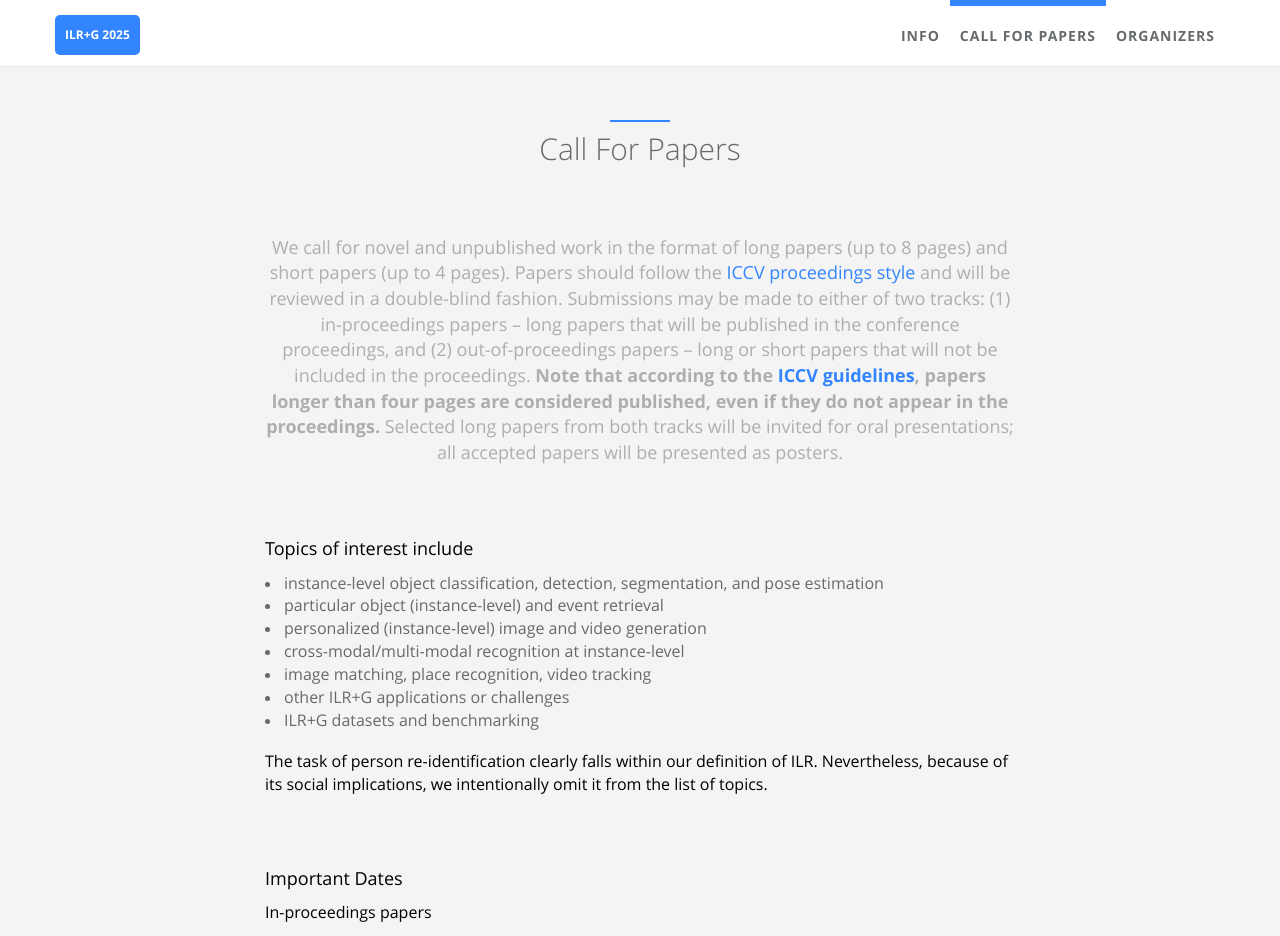
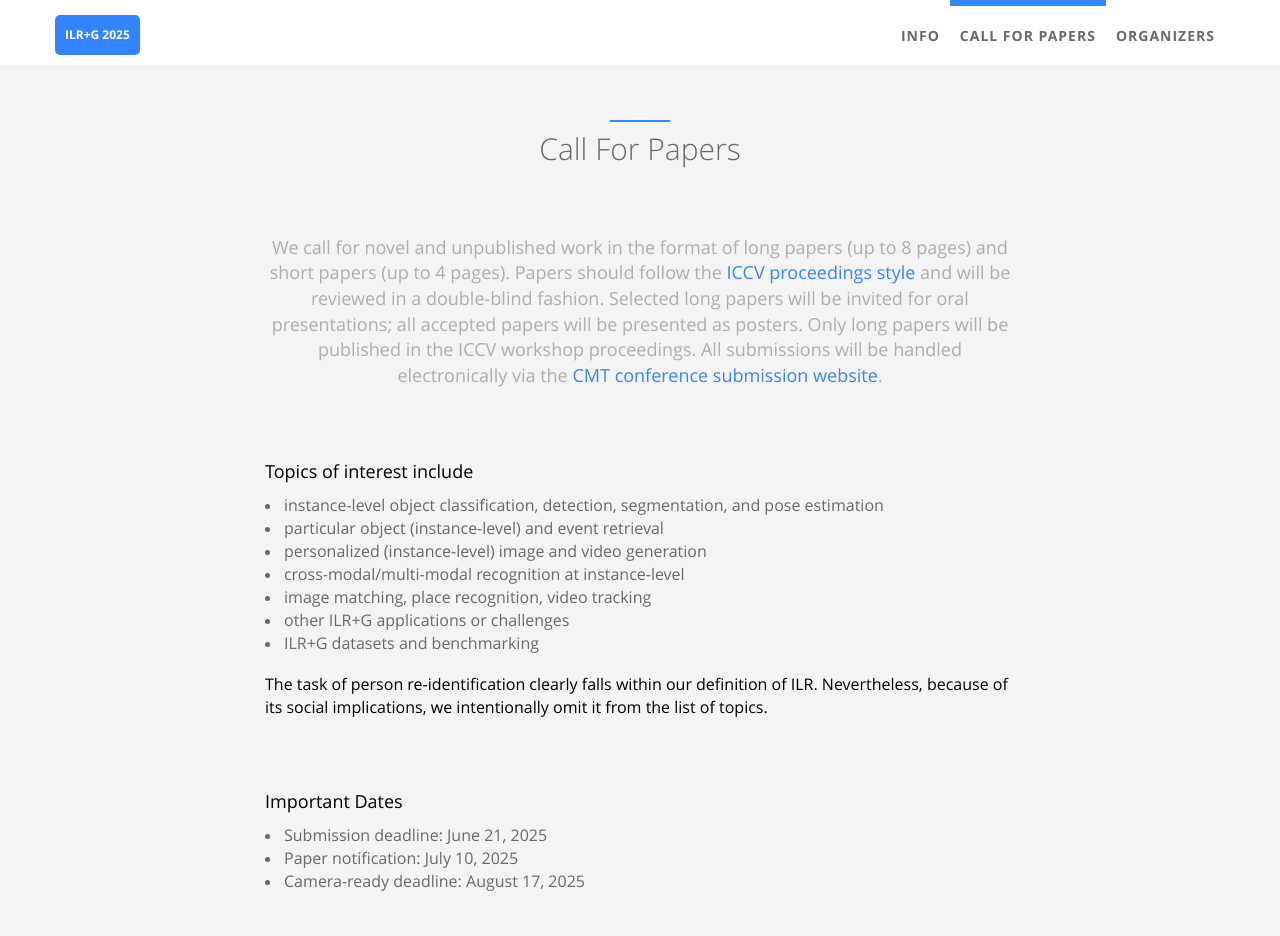
Before and after one commit to ilr-workshop/ICCVW2025, a Jekyll site: the page built from index.html, in a window 1280 px wide and 1400 px high, scrolled down 1144 px. Shown: the top 936 px of the window. Built offline with Jekyll 4.4.1, drawn with Linux system fonts in a browser that asks for light colours; some of the changed text lies outside the part shown.

Commit message:
Update call_for_paper.html

```diff
--- a/_includes/sections/call_for_paper.html
+++ b/_includes/sections/call_for_paper.html
@@ -8,7 +8,7 @@
     </div>
     <div class="row">
         <div class="col-lg-8 col-lg-offset-2 text-center m-t-lg m-b-lg wow zoomIn">
-            <p><font size="4px"><span data-i18n="about_me.des"> We call for novel and unpublished work in the format of long papers (up to 8 pages) and short papers (up to 4 pages). Papers should follow the <a href="https://media.eventhosts.cc/Conferences/ICCV2025/ICCV2025-Author-Kit-Feb.zip" target="_blank"><span class="navy">ICCV proceedings style</span></a> and will be reviewed in a double-blind fashion. Submissions may be made to either of two tracks: (1) in-proceedings papers – long papers that will be published in the conference proceedings, and (2) out-of-proceedings papers – long or short papers that will not be included in the proceedings. <b>Note that according to the <a href="https://iccv.thecvf.com/Conferences/2025/AuthorGuidelines" target="_blank"><span class="navy">ICCV guidelines</span></a>, papers longer than four pages are considered published, even if they do not appear in the proceedings.</b> Selected long papers from both tracks will be invited for oral presentations; all accepted papers will be presented as posters. </span></font></p>
+            <p><font size="4px"><span data-i18n="about_me.des"> We call for novel and unpublished work in the format of long papers (up to 8 pages) and short papers (up to 4 pages). Papers should follow the <a href="https://media.eventhosts.cc/Conferences/ICCV2025/ICCV2025-Author-Kit-Feb.zip" target="_blank"><span class="navy">ICCV proceedings style</span></a> and will be reviewed in a double-blind fashion. Selected long papers will be invited for oral presentations; all accepted papers will be presented as posters. Only long papers will be published in the ICCV workshop proceedings. All submissions will be handled electronically via the <a href="https://cmt3.research.microsoft.com/ILRnG2025" target="_blank"><span class="navy">CMT conference submission website</span></a>.</span></font></p>
          </div>
          <div class="col-lg-8 col-lg-offset-2 m-t-lg m-b-lg wow zoomIn">
             <p><font size="4px" color="#000000"><span data-i18n="about_me.des">  Topics of interest include </span></font></p>
@@ -23,14 +23,9 @@
          </div>
          <div class="col-lg-8 col-lg-offset-2 m-t-lg m-b-lg wow zoomIn">
             <p><font size="4px" color="#000000"><span data-i18n="about_me.des">  Important Dates </span></font></p>
-            <p><font size="3px" color="#000000"><span data-i18n="about_me.des">  In-proceedings papers </span></font></p>
-            <li><font size="3px">Submission deadline: June 7, 2025</font></li>
-            <li><font size="3px">Paper notification: June 21, 2025</font></li>
-            <li><font size="3px">Camera-ready deadline: June 27, 2025</font></li><br />
-            <p><font size="3px" color="#000000"><span data-i18n="about_me.des">  Out-of-proceedings papers </span></font></p>
-            <li><font size="3px">Submission deadline: June 30, 2025</font></li>
-            <li><font size="3px">Paper notification: July 18, 2025</font></li>
-            <li><font size="3px">Camera-ready deadline: July 25, 2025</font></li><br />
+            <li><font size="3px">Submission deadline: June 21, 2025</font></li>
+            <li><font size="3px">Paper notification: July 10, 2025</font></li>
+            <li><font size="3px">Camera-ready deadline: August 17, 2025</font></li><br />
         </div>
         <div class="col-lg-8 col-lg-offset-2 m-t-lg m-b-lg wow zoomIn">
             <p><font size="4px" color="#000000"><span data-i18n="about_me.des"> Questions? Please reach out to us at <a href= "mailto: ilr-workshop@googlegroups.com"> ilr-workshop@googlegroups.com </a> </span></font></p>
```
